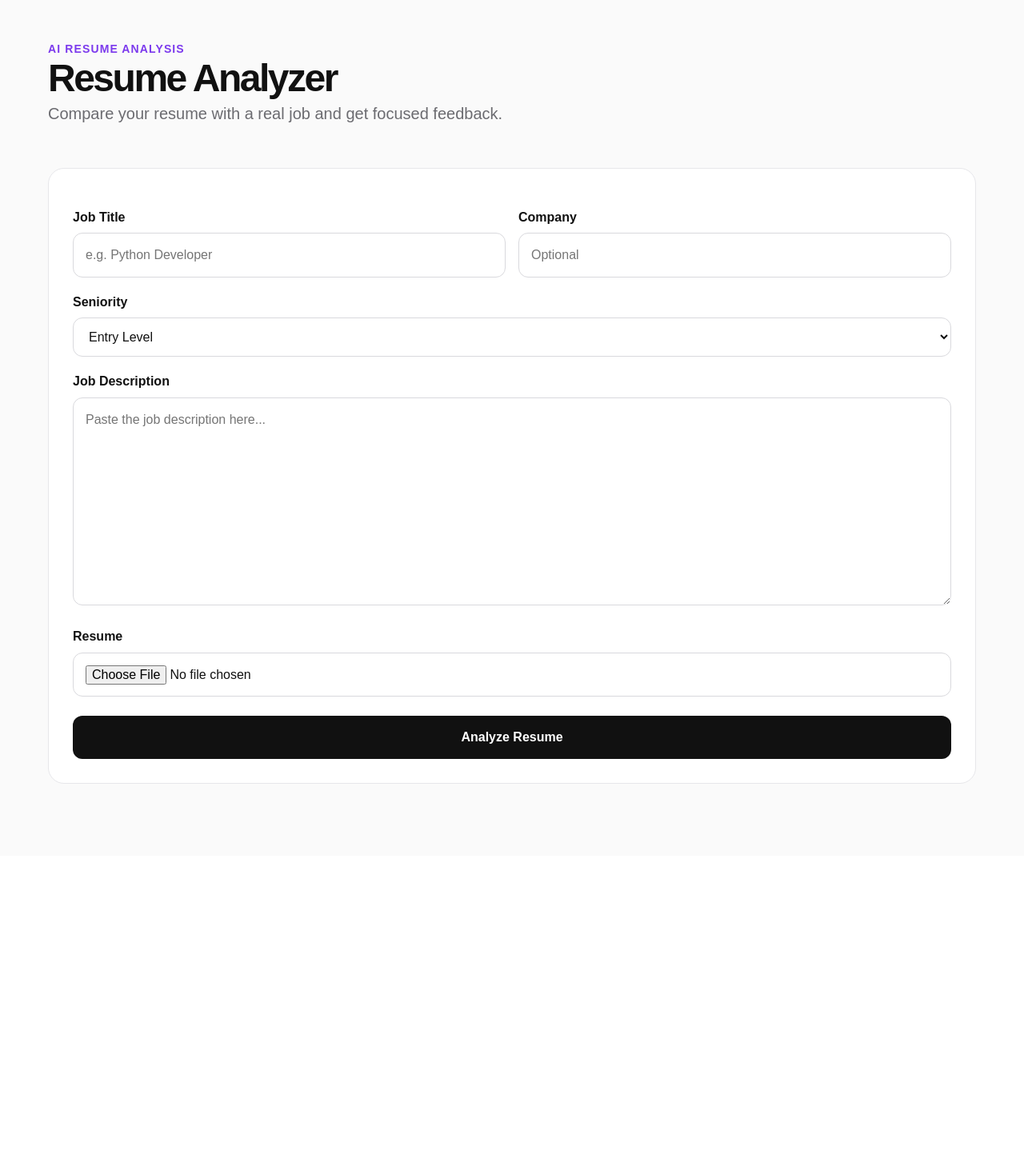
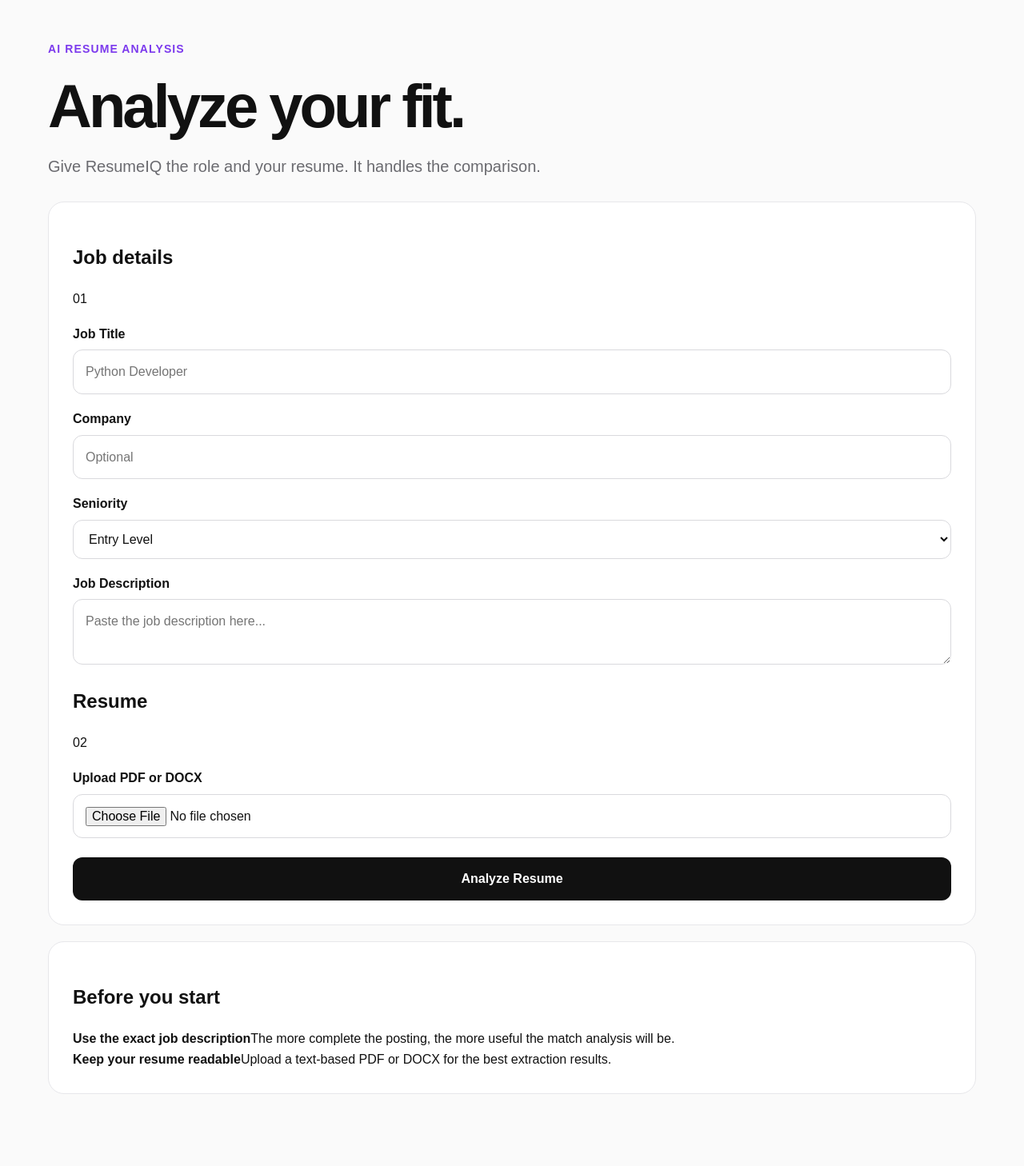
Before and after one commit to Dkns-labs/ProjectTest4, a Flask app: page /analyzer in a window 1280 px wide. Shown: the part 82-1540 px from the top of the page at 80% size. Before the commit the page ends 1062 px from the top, so only its background shows below. Run offline with Flask 3, Linux system fonts and the light colour scheme; the visitor is signed in with stand-in values (Sample User, id 1).

Commit message:
Add files via upload

```diff
--- a/templates/analyzer.html
+++ b/templates/analyzer.html
@@ -1,4 +1,74 @@
-<!doctype html><html lang="en"><head><meta charset="utf-8"><meta name="viewport" content="width=device-width,initial-scale=1"><title>ResumeIQ — Analyzer</title><link rel="stylesheet" href="{{ url_for('static',filename='style.css') }}"></head><body><header><div class="header-inner"><a class="logo" href="{{ url_for('analyzer') }}">Resume<span>IQ</span></a><nav class="nav"><a href="{{ url_for('analyzer') }}">Analyzer</a><a href="{{ url_for('history') }}">History</a><a href="{{ url_for('profile') }}">Profile</a><a class="header-button" href="{{ url_for('logout') }}">Logout</a></nav><details class="mobile-nav"><summary>Menu</summary><nav><a href="{{ url_for('analyzer') }}">Analyzer</a><a href="{{ url_for('history') }}">History</a><a href="{{ url_for('profile') }}">Profile</a><a href="{{ url_for('logout') }}">Logout</a></nav></details></div></header><main class="page"><div class="container">
-{% if page == "profile" %}<div class="dashboard-head"><div><span class="kicker">Account</span><h1>Profile</h1><p class="subtitle">Your ResumeIQ account information.</p></div></div><section class="card">{% for label,value in [('First Name',user[0]),('Last Name',user[1]),('Username',user[2]),('Email',user[3])] %}<div class="profile-item"><span>{{ label }}</span><strong>{{ value }}</strong></div>{% endfor %}</section><a class="button primary" href="{{ url_for('analyzer') }}">Back to Analyzer</a>
-{% elif page == "history" %}<div class="dashboard-head"><div><span class="kicker">Your work</span><h1>History</h1><p class="subtitle">Your previous resume analyses.</p></div><a class="button primary" href="{{ url_for('analyzer') }}">New Analysis</a></div><section class="card">{% if history %}{% for item in history %}<a class="history-item" href="{{ url_for('report',history_id=item[0]) }}"><div><strong>{{ item[1] or 'Resume Analysis' }}</strong><span>{{ item[2] or 'No company' }}</span></div><b>{{ item[3] }}%</b></a>{% endfor %}{% else %}<p>No analysis history yet.</p>{% endif %}</section>
-{% else %}<div class="dashboard-head"><div><span class="kicker">AI Resume Analysis</span><h1>Resume Analyzer</h1><p class="subtitle">Compare your resume with a real job and get focused feedback.</p></div></div>{% with messages=get_flashed_messages() %}{% for message in messages %}<div class="message">{{ message }}</div>{% endfor %}{% endwith %}<section class="card"><form method="post" action="{{ url_for('analyzer') }}" enctype="multipart/form-data"><div class="grid"><div><label>Job Title</label><input name="job_title" placeholder="e.g. Python Developer" required></div><div><label>Company</label><input name="company" placeholder="Optional"></div></div><label>Seniority</label><select name="seniority"><option>Entry Level</option><option>Mid Level</option><option>Senior Level</option></select><label>Job Description</label><textarea name="job_description" rows="9" placeholder="Paste the job description here..." required></textarea><label>Resume</label><input type="file" name="resume" accept=".pdf,.docx" required><button type="submit">Analyze Resume</button></form></section>{% endif %}</div></main></body></html>
+{% extends "base.html" %}
+{% block title %}ResumeIQ — {% if page == 'history' %}History{% elif page == 'profile' %}Profile{% else %}Analyzer{% endif %}{% endblock %}
+{% block header %}
+<nav class="nav">
+    <a href="{{ url_for('analyzer') }}">Analyzer</a>
+    <a href="{{ url_for('history') }}">History</a>
+    <a href="{{ url_for('profile') }}">Profile</a>
+    <a class="header-button" href="{{ url_for('logout') }}">Logout</a>
+</nav>
+{% endblock %}
+{% block content %}
+<main class="page">
+    <div class="container">
+        {% if page == 'history' %}
+            <div class="dashboard-top">
+                <div><span class="kicker">Your workspace</span><h1>History</h1><p class="subtitle">Review your previous resume analyses.</p></div>
+                <div class="dashboard-actions"><a class="button primary" href="{{ url_for('analyzer') }}">New Analysis</a></div>
+            </div>
+            <section class="card table-list">
+                {% if history %}
+                    {% for item in history %}
+                        <a class="history-item" href="{{ url_for('report', history_id=item[0]) }}">
+                            <div><strong>{{ item[1] or 'Resume Analysis' }}</strong><span>{{ item[2] or 'No company' }} · {{ item[4] }}</span></div>
+                            <b class="history-score">{{ item[3] }}%</b>
+                        </a>
+                    {% endfor %}
+                {% else %}<p class="empty">No analyses yet. Start your first one.</p>{% endif %}
+            </section>
+
+        {% elif page == 'profile' %}
+            <div class="dashboard-top">
+                <div><span class="kicker">Your workspace</span><h1>Profile</h1><p class="subtitle">Your ResumeIQ account details.</p></div>
+            </div>
+            <section class="card">
+                <div class="profile-grid">
+                    <div class="profile-item"><span>First Name</span><strong>{{ user[0] }}</strong></div>
+                    <div class="profile-item"><span>Last Name</span><strong>{{ user[1] }}</strong></div>
+                    <div class="profile-item"><span>Username</span><strong>{{ user[2] }}</strong></div>
+                    <div class="profile-item"><span>Email</span><strong>{{ user[3] }}</strong></div>
+                </div>
+            </section>
+
+        {% else %}
+            <div class="dashboard-top">
+                <div><span class="kicker">AI Resume Analysis</span><h1>Analyze your fit.</h1><p class="subtitle">Give ResumeIQ the role and your resume. It handles the comparison.</p></div>
+            </div>
+            {% with messages = get_flashed_messages() %}{% for message in messages %}<div class="message">{{ message }}</div>{% endfor %}{% endwith %}
+            <div class="analyzer-grid">
+                <section class="card">
+                    <div class="card-title"><h2>Job details</h2><span class="step">01</span></div>
+                    <form method="post" enctype="multipart/form-data">
+                        <div class="form-grid">
+                            <div><label for="job_title">Job Title</label><input id="job_title" name="job_title" placeholder="Python Developer" required></div>
+                            <div><label for="company">Company</label><input id="company" name="company" placeholder="Optional"></div>
+                        </div>
+                        <label for="seniority">Seniority</label>
+                        <select id="seniority" name="seniority"><option>Entry Level</option><option>Mid Level</option><option>Senior Level</option></select>
+                        <label for="job_description">Job Description</label>
+                        <textarea id="job_description" name="job_description" placeholder="Paste the job description here..." required></textarea>
+                        <div class="card-title mt-26"><h2>Resume</h2><span class="step">02</span></div>
+                        <div class="upload-box"><label for="resume">Upload PDF or DOCX</label><input id="resume" type="file" name="resume" accept=".pdf,.docx" required></div>
+                        <button type="submit">Analyze Resume</button>
+                    </form>
+                </section>
+                <aside class="card">
+                    <div class="card-title"><h2>Before you start</h2></div>
+                    <div class="tip"><strong>Use the exact job description</strong>The more complete the posting, the more useful the match analysis will be.</div>
+                    <div class="tip mt-12"><strong>Keep your resume readable</strong>Upload a text-based PDF or DOCX for the best extraction results.</div>
+                </aside>
+            </div>
+        {% endif %}
+    </div>
+</main>
+{% endblock %}
--- /dev/null
+++ b/templates/base.html
@@ -0,0 +1,25 @@
+<!doctype html>
+<html lang="en">
+<head>
+    <meta charset="utf-8">
+    <meta name="viewport" content="width=device-width, initial-scale=1">
+    <meta name="theme-color" content="#f7f7f5">
+    <title>{% block title %}ResumeIQ{% endblock %}</title>
+    <link rel="stylesheet" href="{{ url_for('static', filename='style.css') }}">
+</head>
+<body>
+<header class="site-header">
+    <div class="header-inner">
+        <a class="logo" href="{{ url_for('home') }}">Resume<span>IQ</span></a>
+        {% block header %}
+        <nav class="nav">
+            <a href="{{ url_for('login') }}">Login</a>
+            <a class="header-button" href="{{ url_for('register') }}">Create Account</a>
+        </nav>
+        {% endblock %}
+    </div>
+</header>
+{% block content %}{% endblock %}
+{% block footer %}{% endblock %}
+</body>
+</html>
```
Also changed, not shown: templates/index.html (+63 -5 lines), templates/login.html (+31 -1 lines), templates/not_registered.html (+14 -1 lines), templates/register.html (+39 -1 lines), templates/registered.html (+14 -1 lines), templates/report.html (+30 -1 lines).
